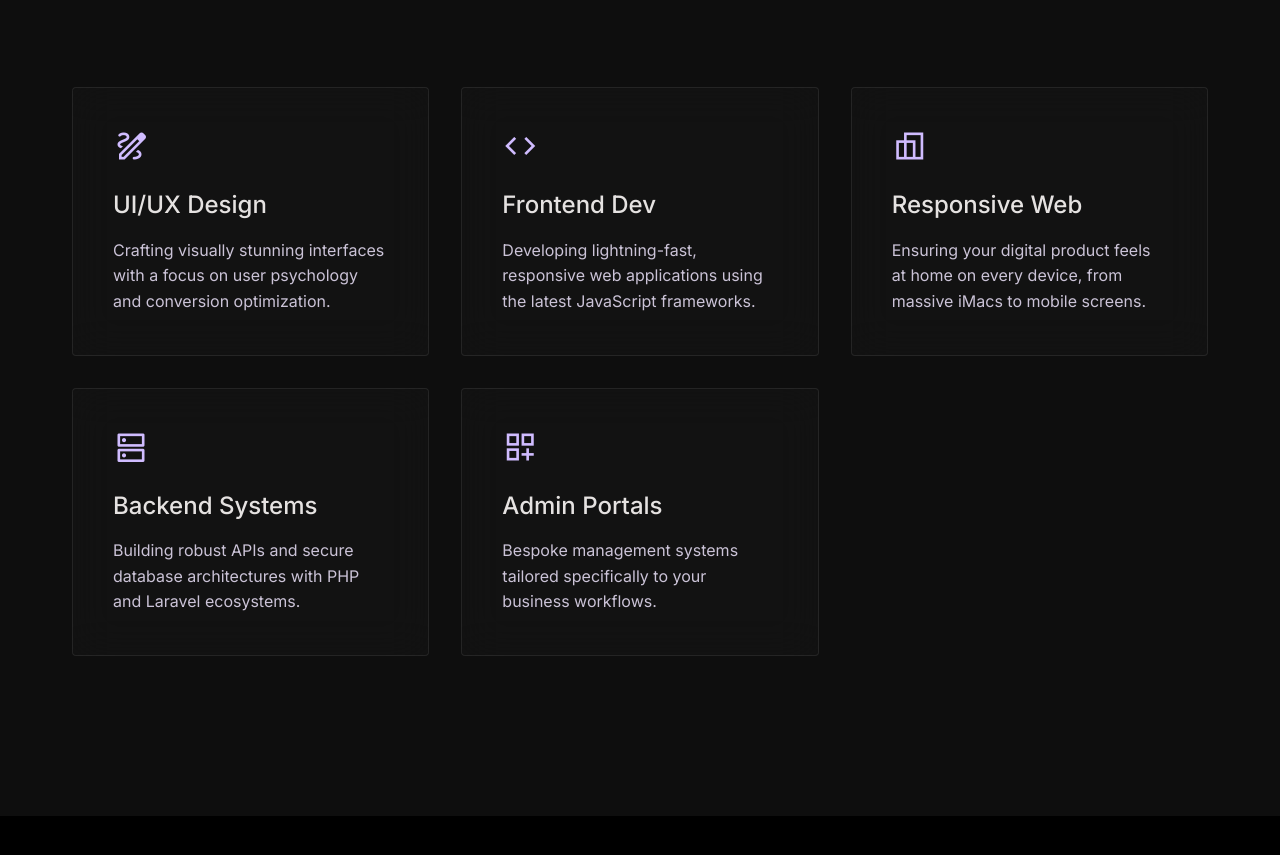
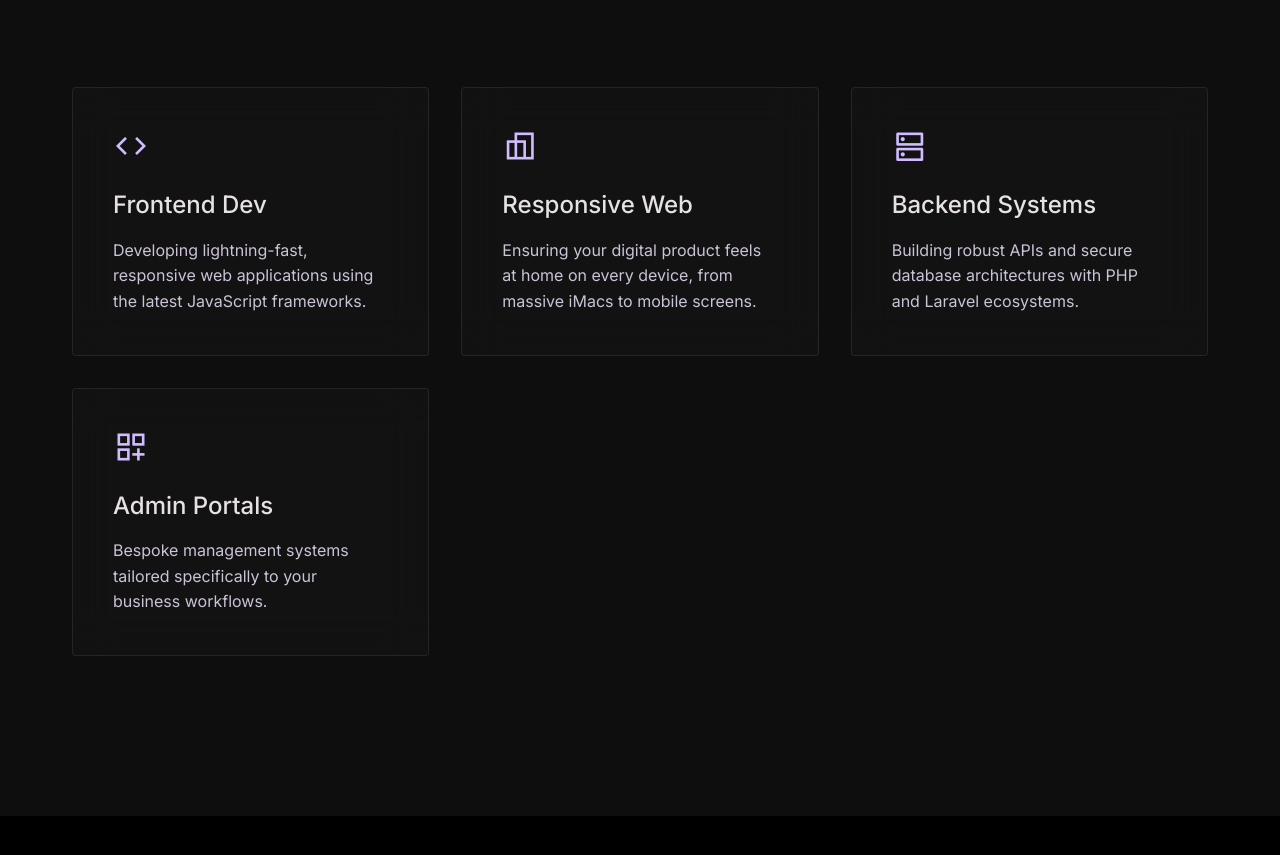
Before and after one commit to Nokchaflufty/Portoolio, a React (Create React App) app: page / in a window 1280 px wide. Shown: the part 3745-4600 px from the top of the page. Built offline with nearby package versions, Linux system fonts and the light colour scheme.

Commit message:
bagian services

```diff
--- a/src/data/constants.js
+++ b/src/data/constants.js
@@ -40,11 +40,6 @@ export const MARQUEE_ITEMS = ["HTML5", "CSS3", "JAVASCRIPT", "LARAVEL", "MYSQL",
 
 export const SERVICES = [
   {
-    icon: "draw",
-    title: "UI/UX Design",
-    desc: "Crafting visually stunning interfaces with a focus on user psychology and conversion optimization.",
-  },
-  {
     icon: "code",
     title: "Frontend Dev",
     desc: "Developing lightning-fast, responsive web applications using the latest JavaScript frameworks.",
```
